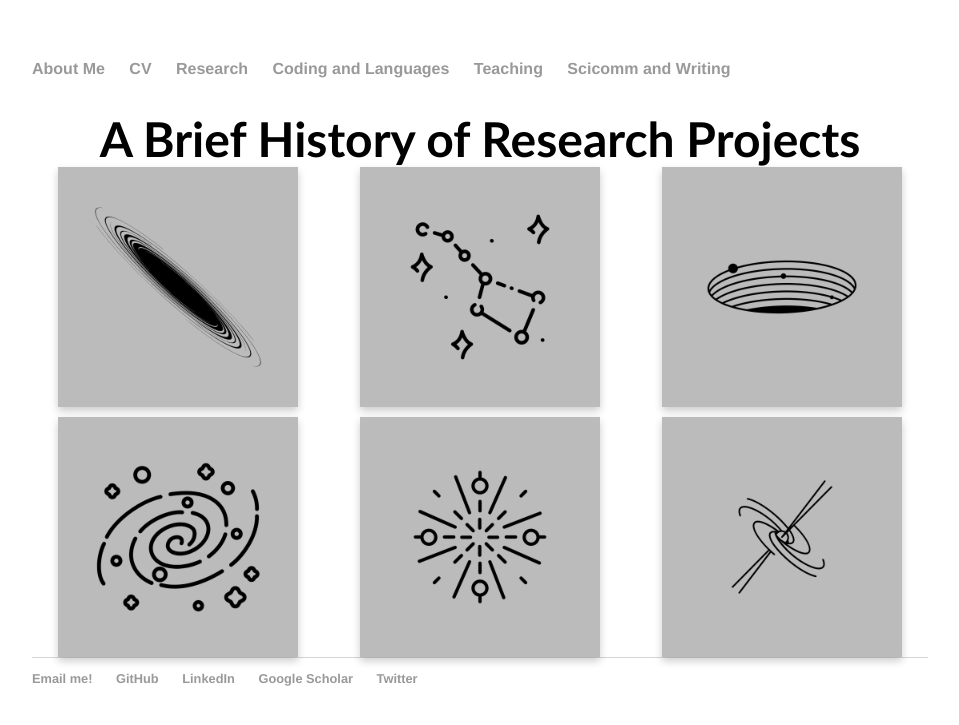
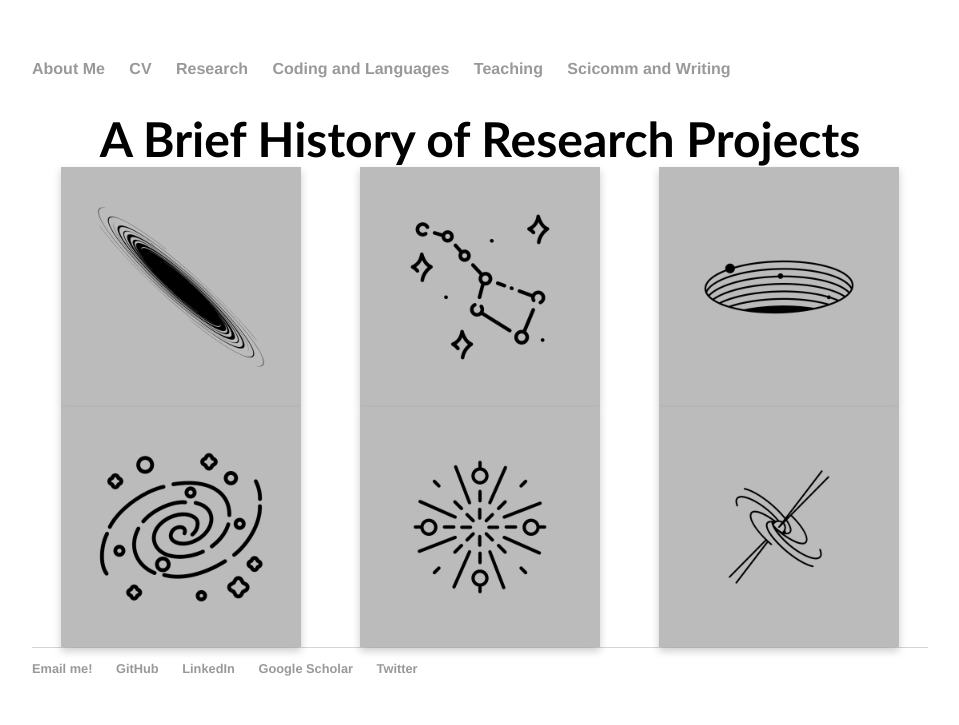
Before and after one commit to lunazagor/lunazagor.github.io, a Jekyll site: the page built from research/index.html, in a window 1280 px wide. Shown: the top 725 px of the page, without its empty margins (160-1119 px from the left). Built offline with Jekyll 4.4.1, drawn with Linux system fonts in a browser that asks for light colours.

Commit message:
Update index.html

```diff
--- a/research/index.html
+++ b/research/index.html
@@ -56,7 +56,7 @@ title: Research
   grid-template-columns: repeat(3, 1fr);
   justify-items: center;
   align-items: center;
-  grid-gap: 10px;
+  grid-gap: 10px 10px 10px 10px;
 }
 
 .flip-card {
```
